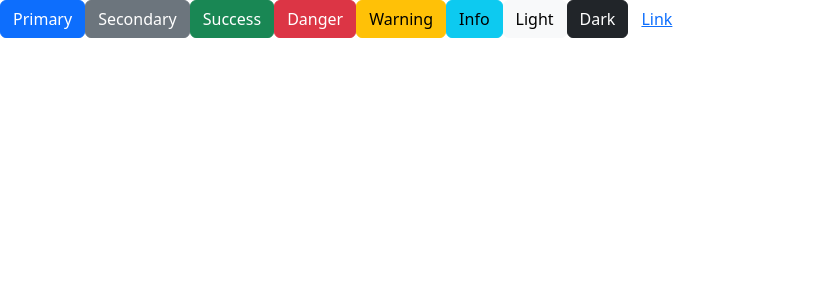
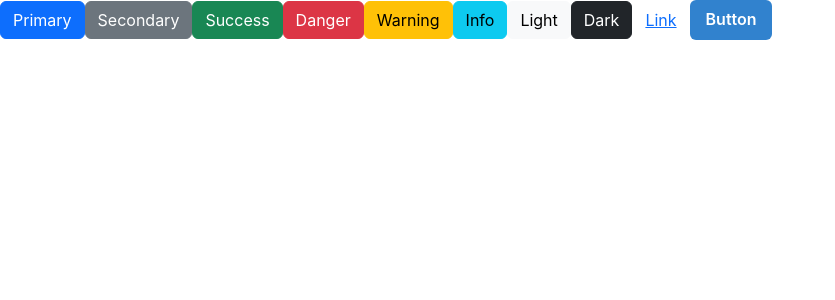
Before and after one commit to MSaqib23/game-portal, a React (Vite) app: page / in a window 1280 px wide. Shown: the top 300 px of the page, without its empty margins (0-835 px from the left). Built offline with nearby package versions, Linux system fonts and the light colour scheme.

Commit message:
Install Chakra UI

```diff
--- a/package.json
+++ b/package.json
@@ -10,7 +10,11 @@
     "preview": "vite preview"
   },
   "dependencies": {
+    "@chakra-ui/react": "^2.8.2",
+    "@emotion/react": "^11.11.3",
+    "@emotion/styled": "^11.11.0",
     "bootstrap": "^5.3.3",
+    "framer-motion": "^11.0.6",
     "react": "^18.2.0",
     "react-dom": "^18.2.0"
   },
--- a/src/App.tsx
+++ b/src/App.tsx
@@ -1,4 +1,5 @@
 
+import { Button } from '@chakra-ui/react'
 const App = () => {
   return (
     <div><button type="button" className="btn btn-primary">Primary</button>
@@ -10,7 +11,10 @@ const App = () => {
     <button type="button" className="btn btn-light">Light</button>
     <button type="button" className="btn btn-dark">Dark</button>
 
-    <button type="button" className="btn btn-link">Link</button></div>
+    <button type="button" className="btn btn-link">Link</button>
+    <Button colorScheme='blue'>Button</Button>
+    </div>
+
   )
 }
 
--- a/src/main.tsx
+++ b/src/main.tsx
@@ -1,10 +1,13 @@
 import React from 'react'
 import ReactDOM from 'react-dom/client'
+import { ChakraProvider } from '@chakra-ui/react'
 import App from './App.tsx'
 import 'bootstrap/dist/css/bootstrap.css'
 
 ReactDOM.createRoot(document.getElementById('root')!).render(
   <React.StrictMode>
+    <ChakraProvider>
     <App />
+    </ChakraProvider>
   </React.StrictMode>,
 )
```
Also changed, not shown: 1 other file (tests, documents, lock files or other folders).
